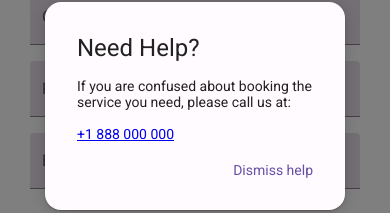
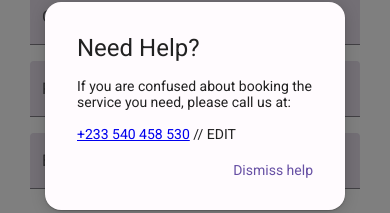
Before and after one commit to connorjchen/hope-health-van, a React (Vite) app in the folder client/: page /booking/group in a window 390 px wide. Both pictures are taken after a click on the button "Need Help?". Shown: the part 316-529 px from the top of the page. Built offline with nearby package versions, Linux system fonts and the light colour scheme.

Commit message:
Change need help phone number

```diff
--- a/client/src/components/needHelpButton.jsx
+++ b/client/src/components/needHelpButton.jsx
@@ -32,7 +32,7 @@ function NeedHelpButton() {
             us at:
           </Typography>
           <Typography variant="subtitle1">
-            <a href="tel:+1 888 000 000">+1 888 000 000</a>
+            <a href="tel:+233 540 458 530">+233 540 458 530</a> // EDIT
           </Typography>
           <Typography
             variant="subtitle1"
```
